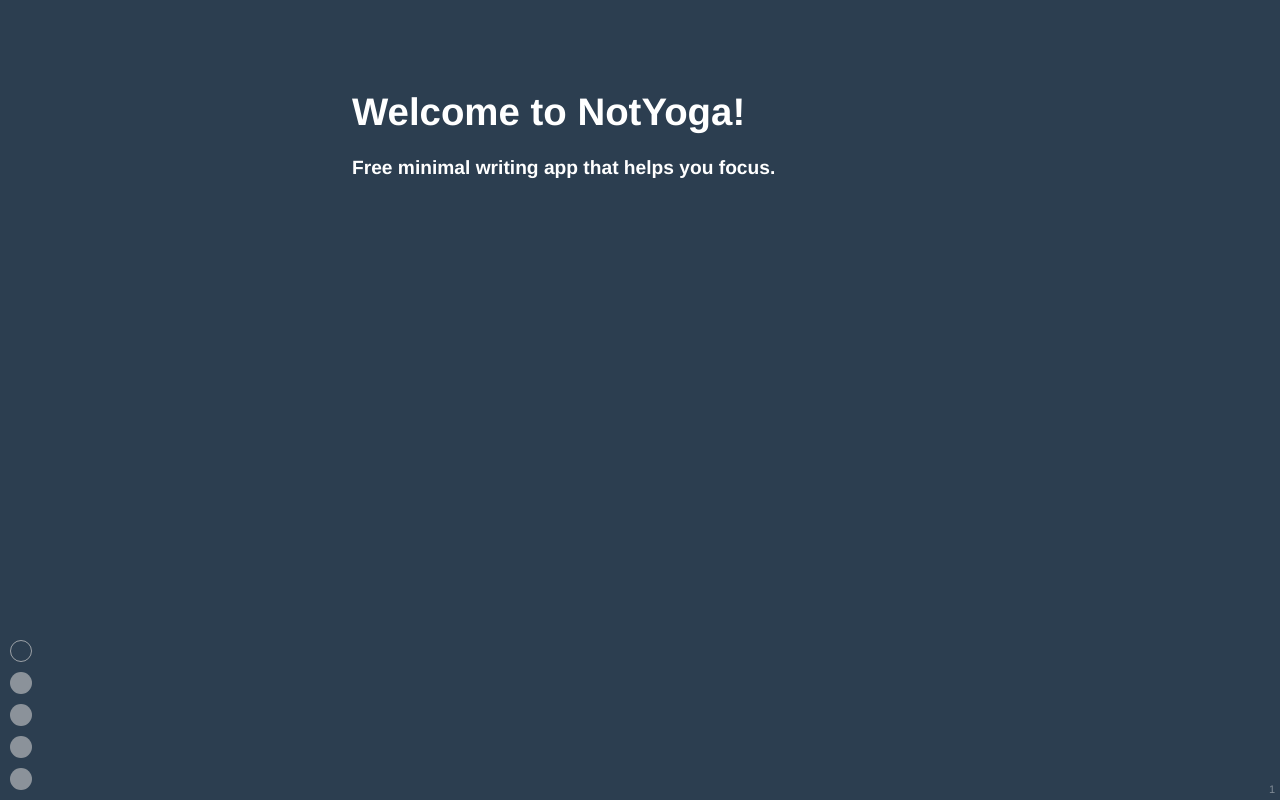
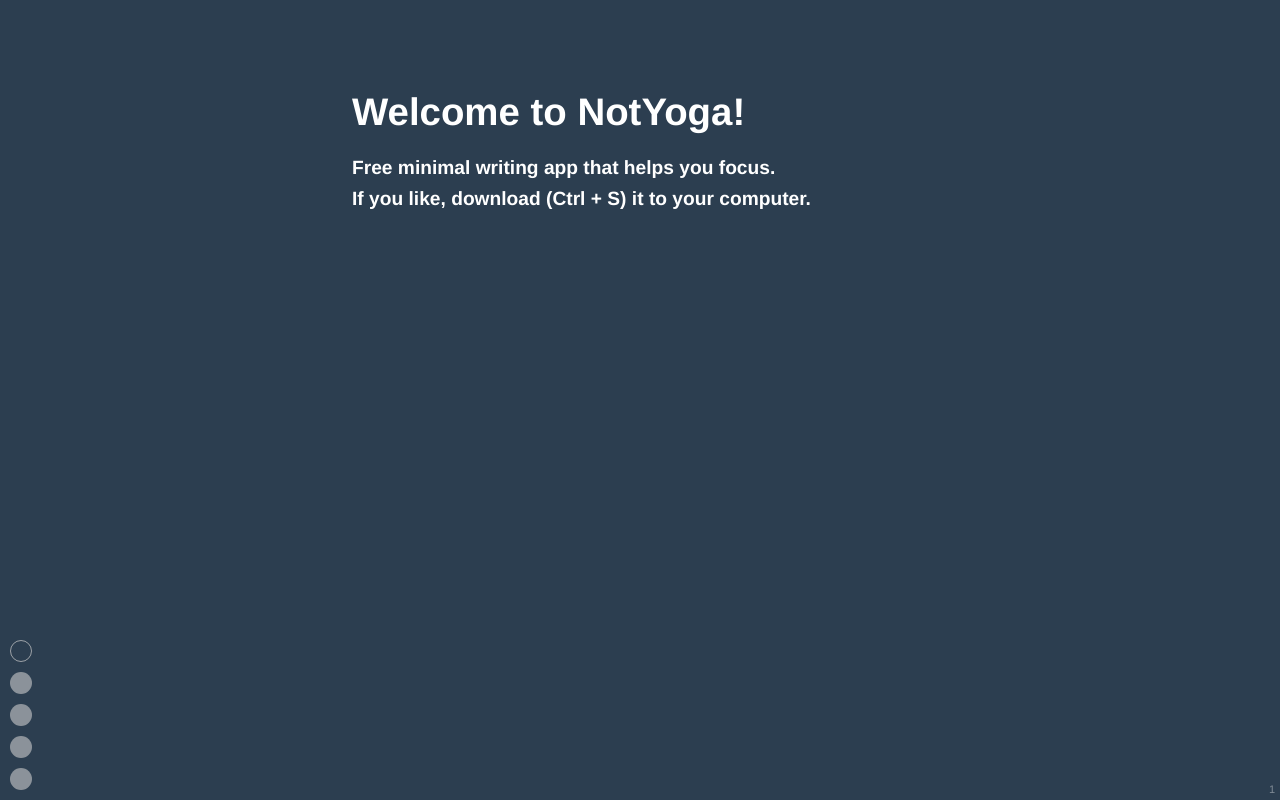
Before and after one commit to canerbasaran/noteYoga, a plain HTML site: page index.html in a window 1280 px wide. Drawn offline with Linux system fonts and the light colour scheme.

Commit message:
Update index.html

```diff
--- a/index.html
+++ b/index.html
@@ -222,7 +222,7 @@
             // Select last active file
             selectfile(localStorage.getItem("noteyoga_page"));
             files.children[0 | localStorage.getItem("noteyoga_page") - 1].classList.add('selected');
-            t.innerHTML = t.innerHTML || '<h1>Welcome to <b>NotYoga</b>!</h1><h4>Free minimal writing app that helps you focus.';
+            t.innerHTML = t.innerHTML || '<h1>Welcome to <b>NotYoga</b>!</h1><h4>Free minimal writing app that helps you focus.<br>If you like, download (Ctrl + S) it to your computer.';
             t.focus();
         });
     </script>
```
